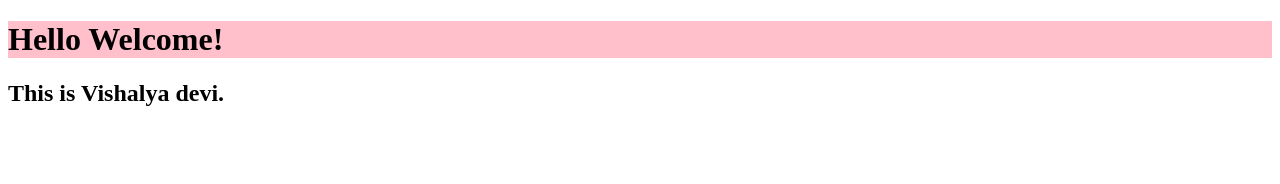
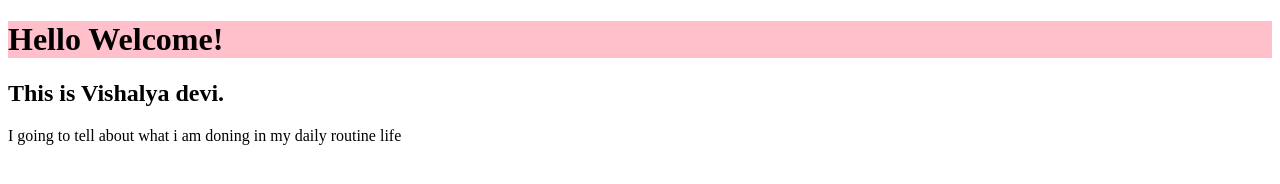
Before and after one commit to Vishalyadevi/sample, a plain HTML site: page index.html in a window 1280 px wide. Drawn offline with Linux system fonts and the light colour scheme.

Commit message:
feat:canges

```diff
--- a/index.html
+++ b/index.html
@@ -9,5 +9,7 @@
 <body>
     <h1>Hello Welcome!</h1>
     <h2>This is Vishalya devi.</h2>
+    <p>I going to tell about what i am doning in my daily routine life
+    </p>
 </body>
 </html>
```
